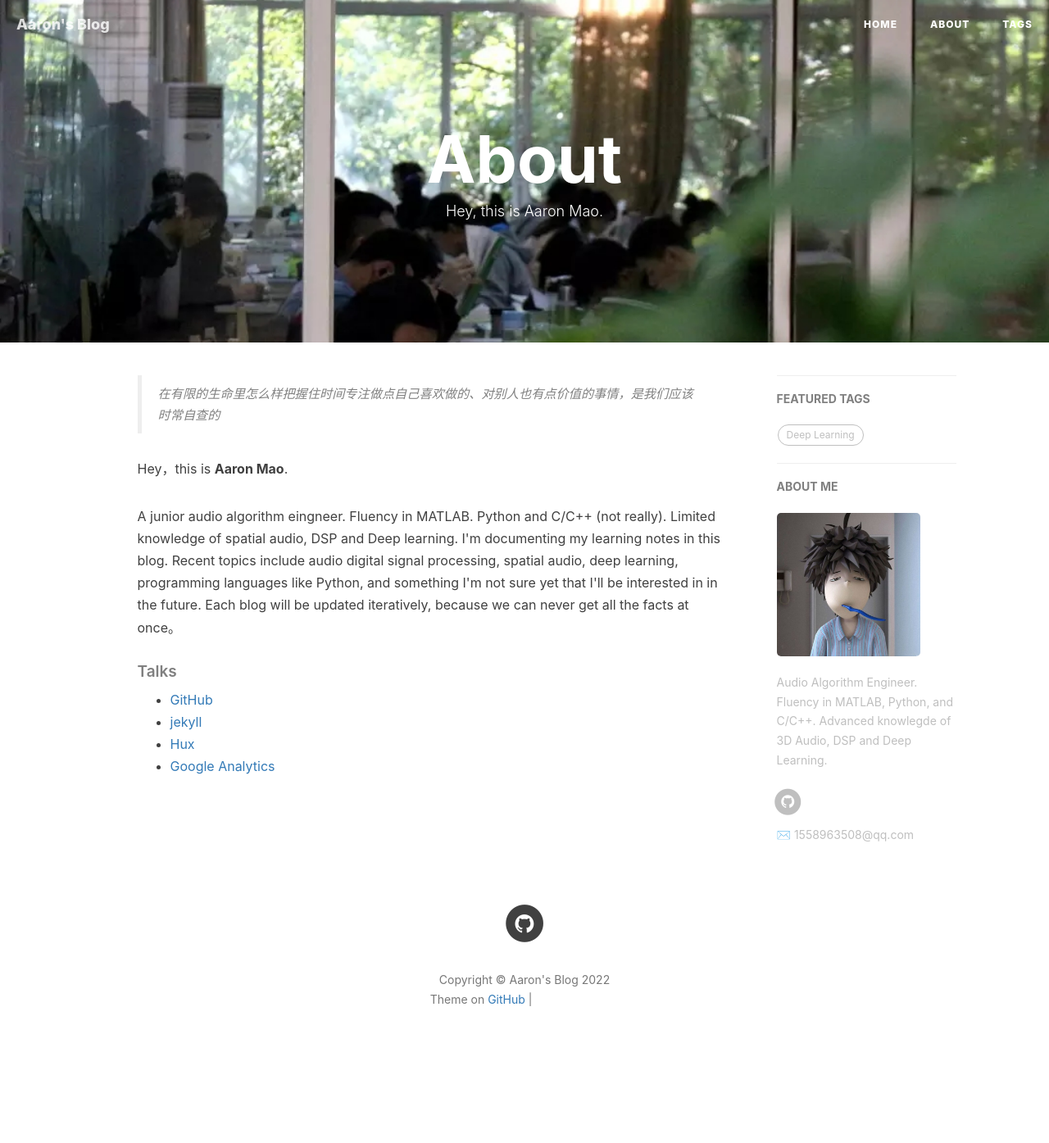
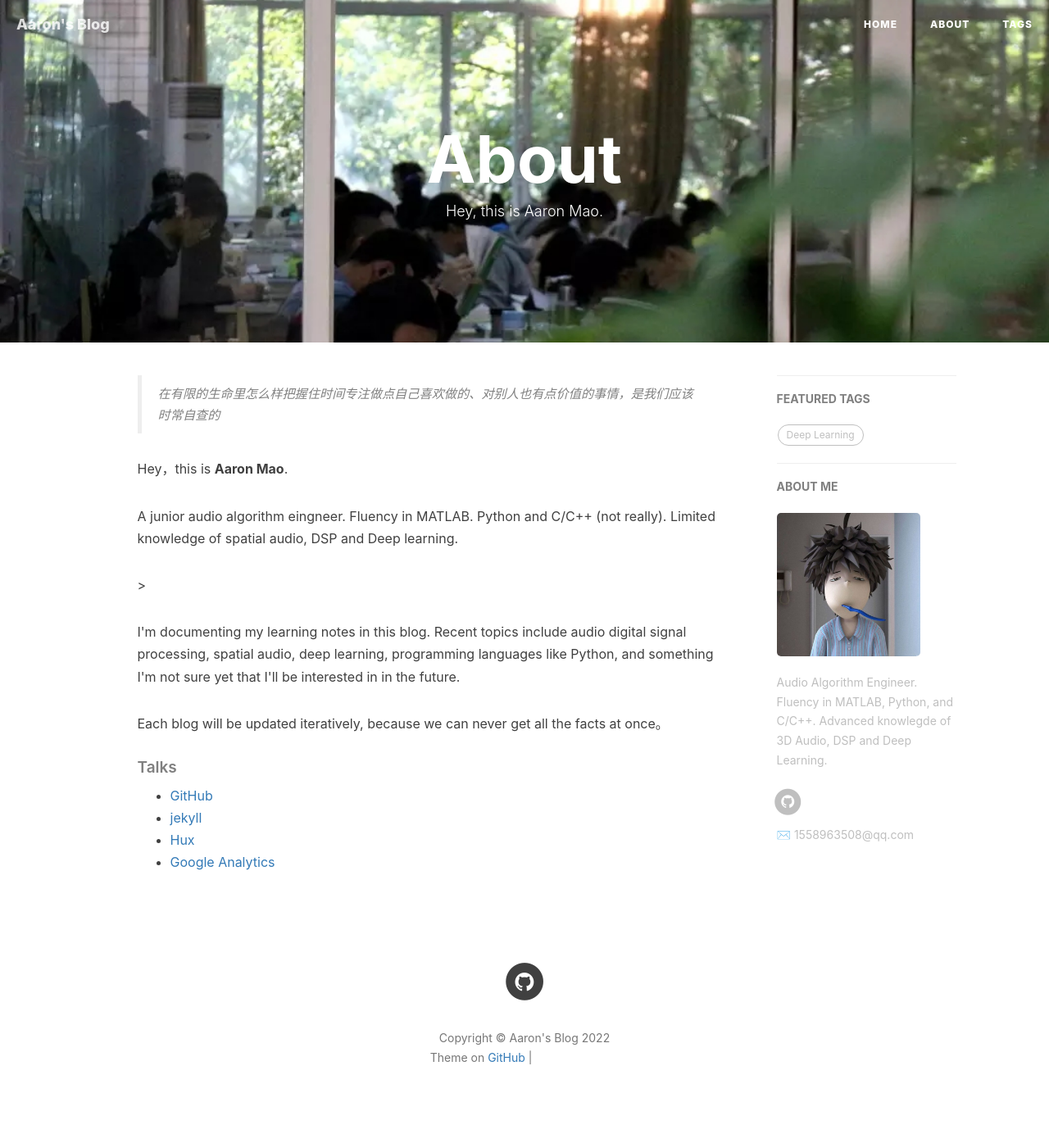
Before and after one commit to itsMao/itsMao.github.io, a Jekyll site: the page built from about.html, in a window 1280 px wide. Shown: the whole page at 82% size. Built offline with Jekyll 4.4.1, drawn with Linux system fonts in a browser that asks for light colours; nearby versions of some CDN libraries; comment, search, counter and statistics services are not loaded; before the commit the page ends 1324 px from its top, so only the background shows below that; grey boxes are pictures that could not be loaded.

Commit message:
update about

```diff
--- a/about.html
+++ b/about.html
@@ -19,11 +19,12 @@ header-img: "img/laotu.jpg"
 
     <p>Hey，this is <strong>Aaron Mao</strong>.</p>
 
-    <p>A junior audio algorithm eingneer. Fluency in MATLAB. Python and C/C++ (not really). Limited knowledge of spatial audio, DSP and Deep learning.
-
+    <p>A junior audio algorithm eingneer. Fluency in MATLAB. Python and C/C++ (not really). Limited knowledge of spatial audio, DSP and Deep learning. </p>>
+    <p>
     I'm documenting my learning notes in this blog. Recent topics include audio digital signal processing, spatial audio, deep learning,
     programming languages like Python, and something I'm not sure yet that I'll be interested in in the future.
-
+    </p>
+    <p>
     Each blog will be updated iteratively, because we can never get all the facts at once。
     </p>
 
```
